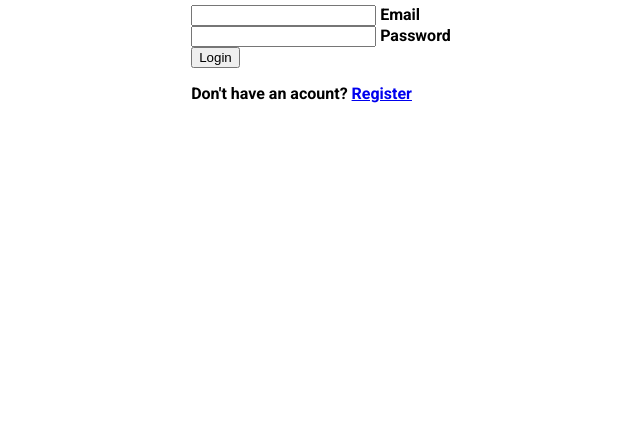
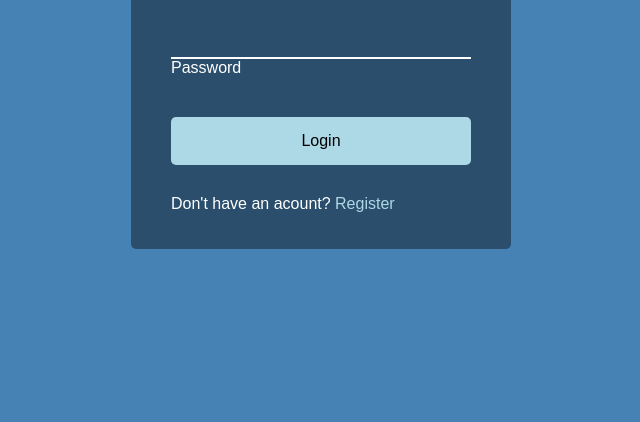
Before and after one commit to Tchilo/50-days-project, a plain HTML site: page index.html in a window 1280 px wide. Shown: the part 378-800 px from the top of the page, without its empty margins (319-959 px from the left). Drawn offline with Linux system fonts and the light colour scheme; a web font is replaced by a local one.

Commit message:
Add styles

```diff
--- a/style.css
+++ b/style.css
@@ -1,13 +1,15 @@
-@import url('https://fonts.googleapis.com/css2?family=Roboto:ital,wght@0,700;1,400&display=swap');
+@import url('https://fonts.googleapis.com/css2?family=Muli&display=swap');
 
 * {
   box-sizing: border-box;
 }
 
 body {
-  font-family: 'Roboto', sans-serif;
+  font-family: 'Muli', sans-serif;
+  background-color: steelblue;
   margin: 0;
   padding: 0;
+  color: #fff;
   display: flex;
   flex-direction: column;
   align-items: center;
@@ -15,3 +17,60 @@ body {
   justify-content: center;
   overflow: hidden;
 }
+
+.container {
+  background-color:rgba(0,0,0,0.4);
+  padding: 20px 40px;
+  border-radius: 5px;
+}
+
+.container a {
+  text-decoration: none;
+  color: lightblue;
+}
+
+.btn {
+  cursor: pointer;
+  display: inline-block;
+  width: 100%;
+  background-color: lightblue;
+  padding: 15px;
+  font-family: inherit;
+  font-size: 16px;
+  border: 0;
+  border-radius: 5px;
+}
+
+.btn:focus {
+  outline: 0;
+}
+
+.text {
+  margin-top: 30px;
+}
+
+.btn:active {
+  transform: scale(0.98);
+}
+
+.form-control {
+  position: relative;
+  margin: 20px 0 40px;
+  width: 300px;
+}
+
+.form-control input {
+  background-color: transparent;
+  border: 0;
+  border-bottom: 2px #fff solid;
+  display: block;
+  width: 100%;
+  padding: 15px 0;
+  font-size: 18px;
+  color: #fff;
+}
+
+.form-control input:focus,
+.form-control input:valid {
+  outline: 0;
+}
```
